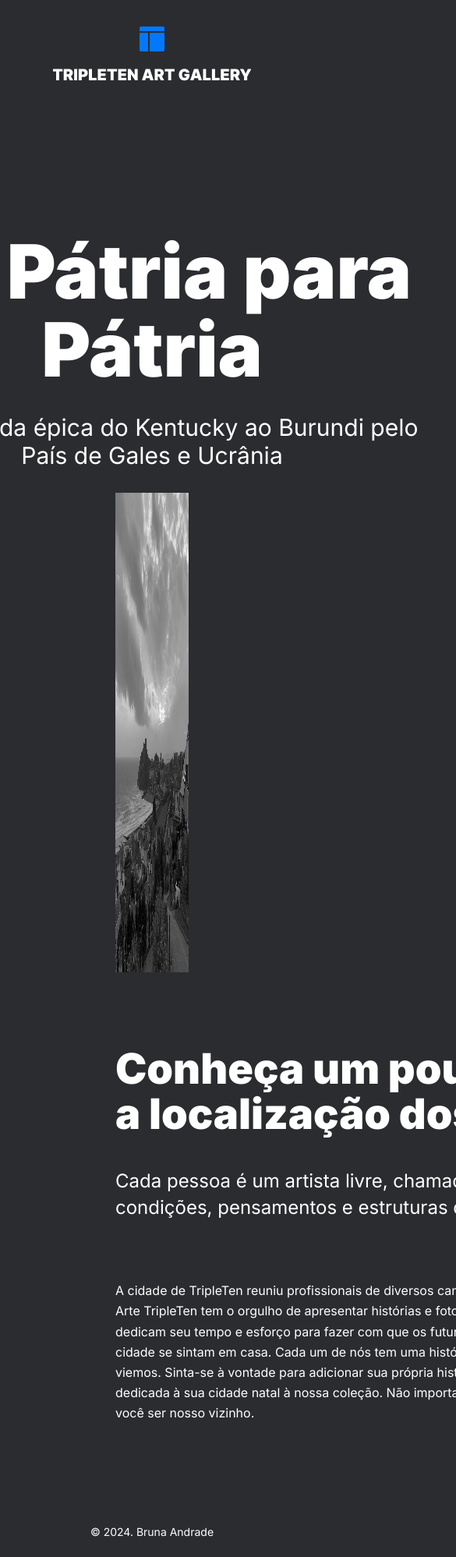
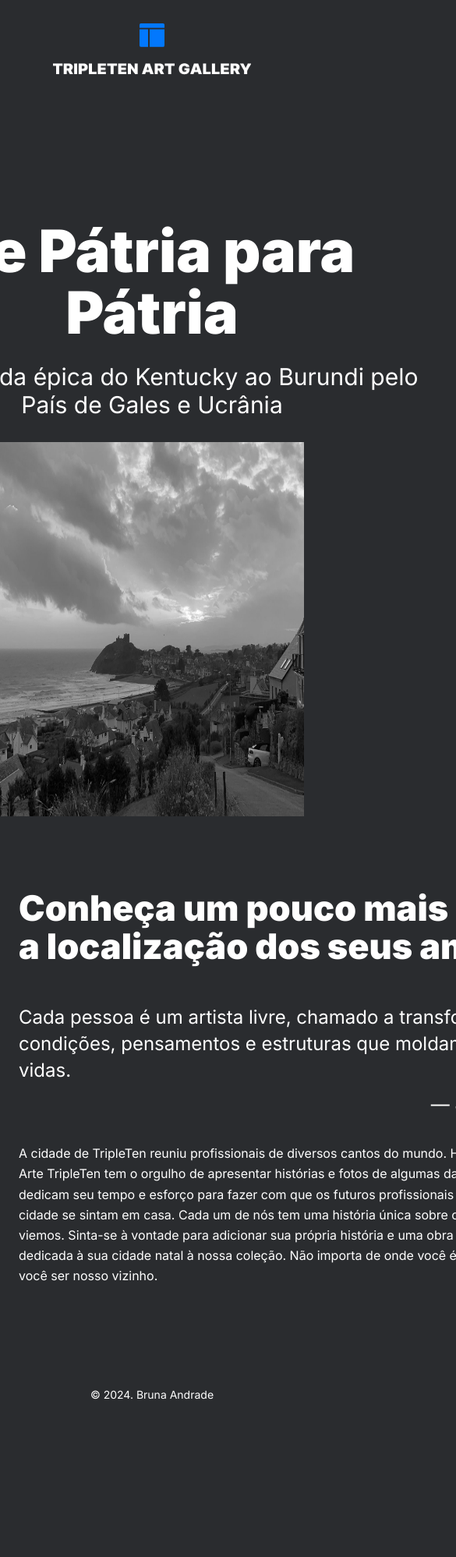
Before and after one commit to Andradissima/web_project_homeland, a plain HTML site: page index.html in a window 390 px wide. Shown: the top 1997 px of the page at 78% size, 585 px wide, since content can reach past the window. After the commit the page ends 1821 px from the top, so only its background shows below. Drawn offline with Linux system fonts and the light colour scheme.

Commit message:
adds tablet page

```diff
--- a/blocks/header.css
+++ b/blocks/header.css
@@ -9,3 +9,24 @@
   width: 254px;
   height: 70px;
 }
+
+@media screen and (max-width: 768px) {
+  .header {
+    padding-top: 30px;
+  }
+
+  .header__logo {
+    height: 66px;
+  }
+}
+
+@media screen and (max-width: 320px) {
+  .header {
+    padding-top: 20px;
+  }
+
+  .header__logo {
+    width: 188px;
+    height: 52px;
+  }
+}
--- a/blocks/image.css
+++ b/blocks/image.css
@@ -7,3 +7,17 @@
   height: 615px;
   padding-top: 30px;
 }
+
+@media screen and (max-width: 768px) {
+  .image {
+    padding: 0;
+  }
+
+  .image__content {
+    height: 480px;
+    padding-top: 30px;
+  }
+}
+
+@media screen and (max-width: 320px) {
+}
--- a/blocks/intro.css
+++ b/blocks/intro.css
@@ -44,3 +44,37 @@
   margin: 0;
   padding-bottom: 132px;
 }
+
+@media screen and (max-width: 768px) {
+  .intro {
+    padding-inline: 24px;
+  }
+
+  .intro__title {
+    font-size: 45px;
+    line-height: 49px;
+    width: 707px;
+    margin: 90px 0 50px 0;
+  }
+
+  .intro__citation {
+    font-size: 24px;
+    line-height: 34px;
+    width: 720px;
+  }
+
+  .intro__citation-author {
+    font-size: 24px;
+    line-height: 34px;
+    width: 720px;
+  }
+
+  .into__content {
+    font-size: 16px;
+    line-height: 163%;
+    width: 720px;
+  }
+}
+
+@media screen and (max-width: 320px) {
+}
--- a/blocks/lead.css
+++ b/blocks/lead.css
@@ -13,6 +13,7 @@
   text-align: center;
   width: 720px;
   margin: 194px 0 32px 0;
+  letter-spacing: 0%;
 }
 
 .lead__subtitle {
@@ -25,3 +26,26 @@
   margin: 0;
   color: #ffffff;
 }
+
+@media screen and (max-width: 768px) {
+  .lead__title {
+    margin: 186px 0 25px 0;
+    font-size: 75px;
+    line-height: 79px;
+  }
+}
+
+@media screen and (max-width: 320px) {
+  .lead__title {
+    margin: 122px 0 16px 0;
+    font-size: 40px;
+    width: 228px;
+    line-height: 44px;
+  }
+
+  .lead__subtitle {
+    width: 288px;
+    font-size: 16px;
+    line-height: 20px;
+  }
+}
```
